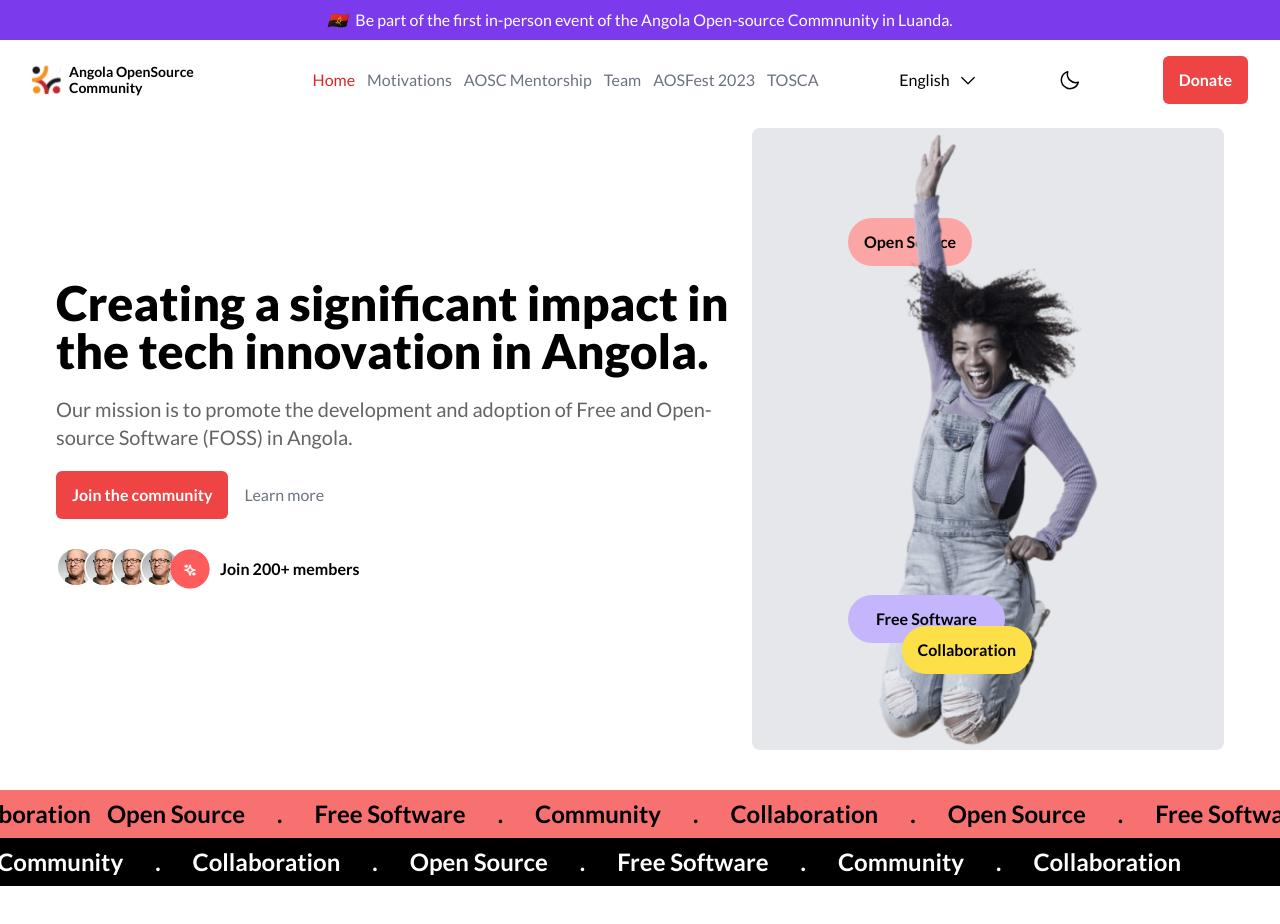
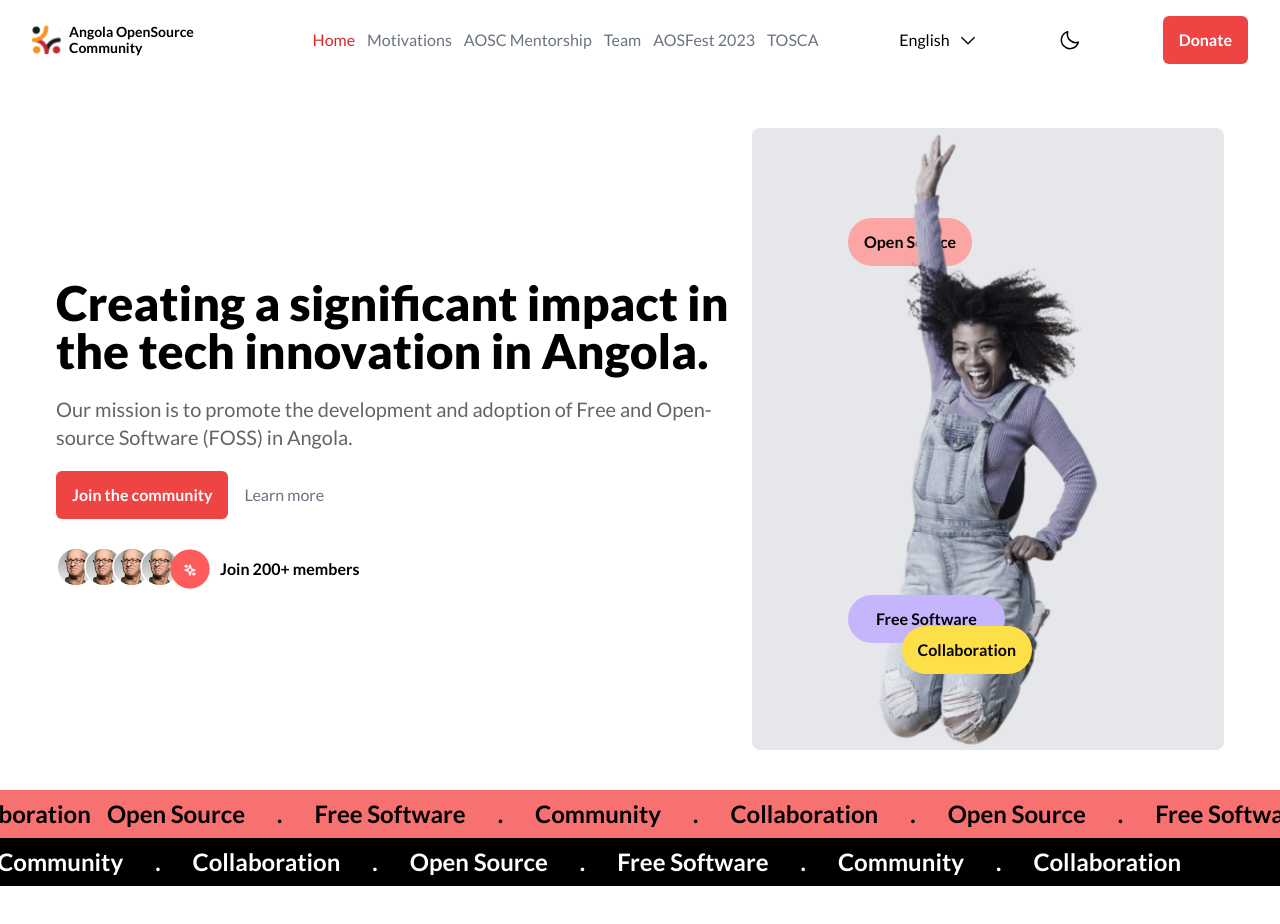
Before and after one commit to angolaosc/angolaosc.org, a Next.js app: page / in a window 1280 px wide. Shown: the top 924 px of the page. Built offline with nearby package versions, Linux system fonts and the light colour scheme.

Commit message:
remove: header aosc-fest

```diff
--- a/src/app/components/header/index.tsx
+++ b/src/app/components/header/index.tsx
@@ -47,7 +47,7 @@ function Header({ ...rest }) {
 
   return (
     <header
-      className="dark:bg-bgd  w-full flex-col items-center justify-center px-6 hidden lg:flex fixed top-10 bg-white z-50"
+      className="dark:bg-bgd  w-full flex-col items-center justify-center px-6 hidden lg:flex fixed bg-white z-50"
       {...rest}
     >
       <div className="w-full max-w-[1216px] py-4 flex items-center justify-between">
--- a/src/app/page.tsx
+++ b/src/app/page.tsx
@@ -19,13 +19,6 @@ export default function Home() {
       data-scroll-container
       className="flex flex-col items-center"
     >
-      <div className="gap-2 items-center justify-center pointer-events-none select-none z-50 fixed top-0 bg-violet-600 right-0 left-0 p-6 py-2 hidden lg:flex">
-        <i>🇦🇴</i>
-        <span className="text-white">
-        {i18n.t('heading.info')}
-        </span>
-      </div>
-
       <Header data-scroll />
       <MobileHeader items={MENU} />
       <Element name="top">
--- a/src/translate/languages/en.ts
+++ b/src/translate/languages/en.ts
@@ -3,11 +3,6 @@ const locales = {
         translations: {
             titles: {
                 app: 'My application: {{name}}'
-            },
-            heading: {
-                info: 'Be part of the first in-person event of the Angola Open-source Commnunity in Luanda.',
-
-                smallText: 'A small text'
             },
             nav: {
                link_1 : 'Home',
--- a/src/translate/languages/pt.ts
+++ b/src/translate/languages/pt.ts
@@ -3,9 +3,6 @@ const locales = {
         translations: {
             titles: {
                 app: 'Minha aplicação: {{name}}'
-            },
-            heading: {
-                info: 'Participe agora do primeiro evento presencial da Angola Open-source Commnunity em Luanda.',
             },
             nav: {
                 link_1 : 'Inicio',
```
